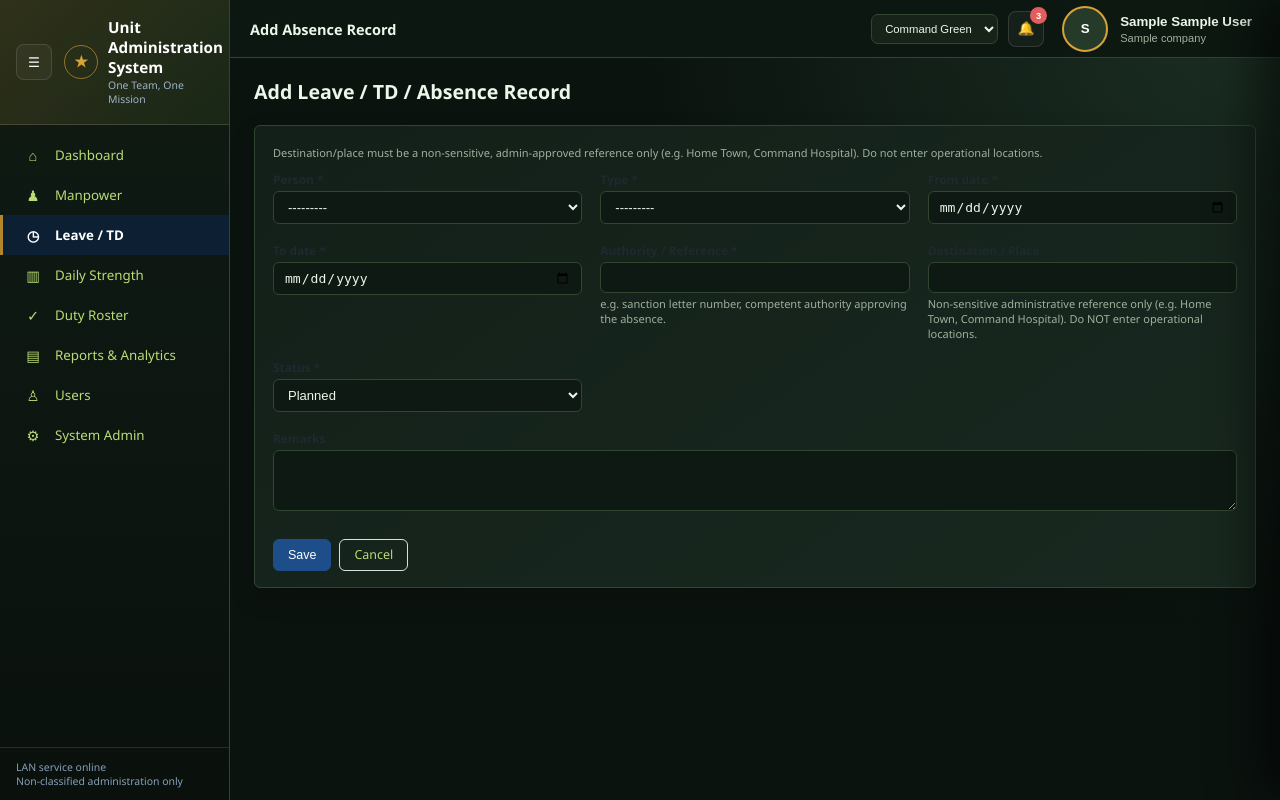
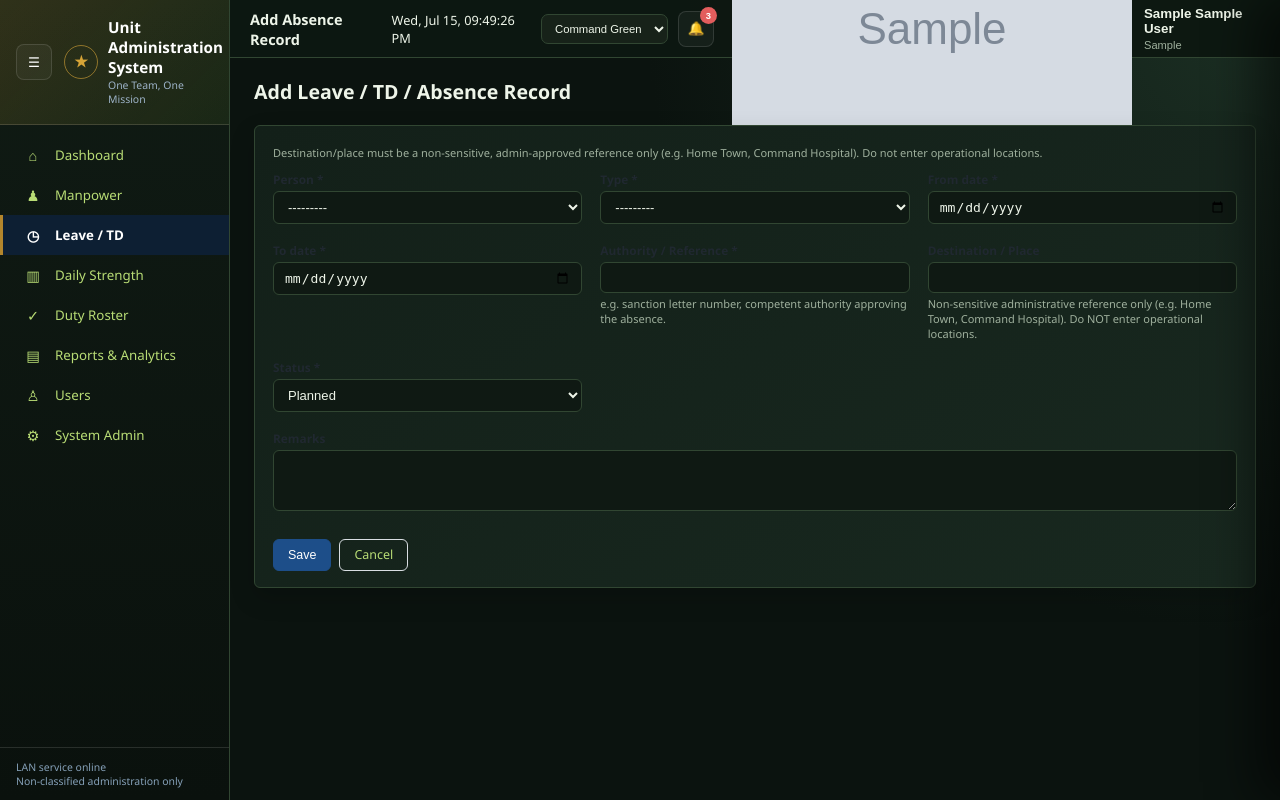
Before and after one commit to 7207185957/Indbatt-3, a Django app: page /absence/add/ in a window 1280 px wide. Run offline with Django 4.2, Linux system fonts and the light colour scheme; a user stored in the database is signed in; tables that the repository leaves empty hold one stand-in row (values such as "Sample post"); grey boxes marked "Sample" are stand-in pictures.

Commit message:
Load dense dashboard layout and harden profile display

```diff
--- a/templates/base.html
+++ b/templates/base.html
@@ -7,6 +7,7 @@
   <title>{% block title %}{{ UNIT_NAME }}{% endblock %}</title>
   <link rel="stylesheet" href="{% static 'css/style.css' %}">
   <link rel="stylesheet" href="{% static 'css/command-theme.css' %}">
+  <link rel="stylesheet" href="{% static 'css/dense-dashboard.css' %}">
   {% block extra_head %}{% endblock %}
 </head>
 <body data-theme="command">
@@ -34,59 +35,25 @@
 
   <div class="main-col">
     <header class="topbar">
-      <div class="topbar-left">
-        <div class="topbar-title">{% block page_title %}{% endblock %}</div>
-      </div>
+      <div class="topbar-left"><div class="topbar-title">{% block page_title %}{% endblock %}</div></div>
       <div class="topbar-user">
         {% if user.is_authenticated %}
-          <select id="themePicker" class="theme-picker" aria-label="Theme">
-            <option value="command">Command Green</option>
-            <option value="navy">Command Navy</option>
-            <option value="standard">Standard Light</option>
-            <option value="contrast">High Contrast</option>
-          </select>
-          <button class="icon-button notification-button" id="notificationButton" aria-label="Open notifications">🔔<span class="notification-badge">3</span></button>
-          <button class="branch-profile profile-button" id="profileButton" aria-label="Open profile">
-            <div class="branch-avatar">{{ user.first_name|first|default:user.username|first|upper }}</div>
-            <div><strong>{% if user.rank %}{{ user.rank }} {% endif %}{{ user.get_full_name|default:user.username }}</strong><small>{{ user.company.name|default:user.get_role_display }}</small></div>
+          <span id="liveClock" class="live-clock"></span>
+          <select id="themePicker" class="theme-picker" aria-label="Theme"><option value="command">Command Green</option><option value="navy">Command Navy</option><option value="standard">Standard Light</option><option value="contrast">High Contrast</option></select>
+          <button class="icon-button notification-button" data-panel-target="notificationDrawer" aria-label="Open notifications">🔔<span class="notification-badge">3</span></button>
+          <button class="branch-profile profile-button" data-panel-target="profileDrawer" aria-label="Open profile">
+            {% if user.profile_photo %}<img class="profile-photo" src="{{ user.profile_photo.url }}" alt="Profile photo">{% else %}<div class="branch-avatar">{{ user.first_name|first|default:user.username|first|upper }}</div>{% endif %}
+            <div><strong>{% if user.rank %}{{ user.rank }} {% endif %}{{ user.get_full_name|default:user.username }}</strong><small>{% if user.appointment %}{{ user.appointment }}{% elif user.company %}{{ user.company.name }}{% else %}{{ user.get_role_display }}{% endif %}</small></div>
           </button>
         {% endif %}
       </div>
     </header>
-
-    <main class="content">
-      {% if messages %}{% for message in messages %}<div class="alert alert-{{ message.tags|default:'info' }}">{{ message }}</div>{% endfor %}{% endif %}
-      {% block content %}{% endblock %}
-    </main>
+    <main class="content">{% if messages %}{% for message in messages %}<div class="alert alert-{{ message.tags|default:'info' }}">{{ message }}</div>{% endfor %}{% endif %}{% block content %}{% endblock %}</main>
   </div>
 </div>
 
-<div class="drawer-backdrop" id="drawerBackdrop"></div>
-<aside class="side-drawer" id="notificationDrawer" aria-hidden="true">
-  <div class="drawer-header"><div><small>Command Centre</small><h2>Notifications</h2></div><button class="icon-button drawer-close" data-close-drawer>×</button></div>
-  <div class="drawer-body">
-    <a class="notification-item priority" href="{% url 'strength:list' %}"><span>!</span><div><strong>Daily strength review</strong><small>Verify all company returns before close of work.</small></div></a>
-    <a class="notification-item" href="{% url 'absence:due_to_return' %}"><span>↩</span><div><strong>Upcoming returns</strong><small>Review personnel due to return from leave or TD.</small></div></a>
-    <a class="notification-item" href="{% url 'dutyroster:upcoming' %}"><span>✓</span><div><strong>Upcoming duties</strong><small>Confirm administrative duty assignments.</small></div></a>
-  </div>
-</aside>
-
-<aside class="side-drawer" id="profileDrawer" aria-hidden="true">
-  <div class="drawer-header"><div><small>Logged-in account</small><h2>Profile</h2></div><button class="icon-button drawer-close" data-close-drawer>×</button></div>
-  <div class="drawer-body profile-drawer-body">
-    <div class="profile-hero"><div class="branch-avatar profile-large">{{ user.first_name|first|default:user.username|first|upper }}</div><h3>{% if user.rank %}{{ user.rank }} {% endif %}{{ user.get_full_name|default:user.username }}</h3><p>{{ user.get_role_display }}</p></div>
-    <ul class="kv-list">
-      <li><span class="k">Branch / Company</span><span class="v">{{ user.company.name|default:"Unit-wide" }}</span></li>
-      <li><span class="k">Service Number</span><span class="v">{{ user.service_number|default:"Not entered" }}</span></li>
-      <li><span class="k">Username</span><span class="v">{{ user.username }}</span></li>
-    </ul>
-    <div class="drawer-actions">
-      <a href="{% url 'accounts:my_password' %}" class="btn">Change Password</a>
-      <form action="{% url 'logout' %}" method="post">{% csrf_token %}<button type="submit" class="btn btn-danger">Logout</button></form>
-    </div>
-  </div>
-</aside>
-
+<aside class="side-drawer floating-panel" id="notificationDrawer"><div class="drawer-header"><div><small>Command Centre</small><h2>Notifications</h2></div></div><div class="drawer-body"><a class="notification-item priority" href="{% url 'strength:list' %}"><span>!</span><div><strong>Daily strength review</strong><small>Verify pending returns.</small></div></a><a class="notification-item" href="{% url 'absence:due_to_return' %}"><span>↩</span><div><strong>Upcoming returns</strong><small>Review due personnel.</small></div></a><a class="notification-item" href="{% url 'dutyroster:upcoming' %}"><span>✓</span><div><strong>Upcoming duties</strong><small>Confirm assignments.</small></div></a></div></aside>
+<aside class="side-drawer floating-panel" id="profileDrawer"><div class="drawer-header"><div><small>Logged-in account</small><h2>Profile</h2></div></div><div class="drawer-body profile-drawer-body"><div class="profile-hero">{% if user.profile_photo %}<img class="profile-photo profile-large" src="{{ user.profile_photo.url }}" alt="Profile photo">{% else %}<div class="branch-avatar profile-large">{{ user.first_name|first|default:user.username|first|upper }}</div>{% endif %}<h3>{% if user.rank %}{{ user.rank }} {% endif %}{{ user.get_full_name|default:user.username }}</h3><p>{{ user.get_role_display }}</p></div><ul class="kv-list"><li><span class="k">Branch / Company</span><span class="v">{% if user.company %}{{ user.company.name }}{% else %}Unit-wide{% endif %}</span></li><li><span class="k">Service Number</span><span class="v">{{ user.service_number|default:"Not entered" }}</span></li><li><span class="k">Username</span><span class="v">{{ user.username }}</span></li></ul><div class="drawer-actions"><a href="{% url 'accounts:my_password' %}" class="btn">Change Password</a><form action="{% url 'logout' %}" method="post">{% csrf_token %}<button type="submit" class="btn btn-danger">Logout</button></form></div></div></aside>
 <script src="{% static 'js/command-dashboard.js' %}"></script>
 </body>
 </html>
```
